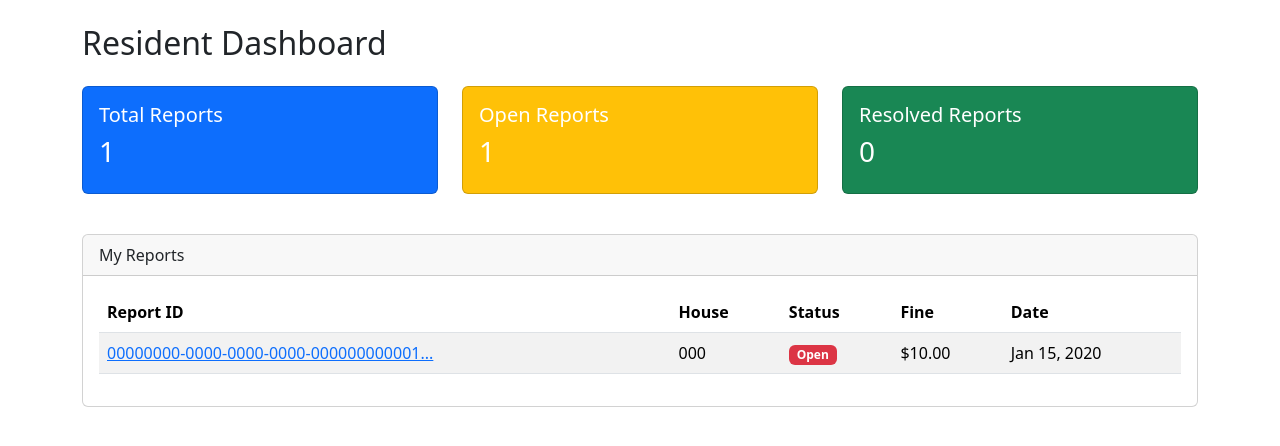
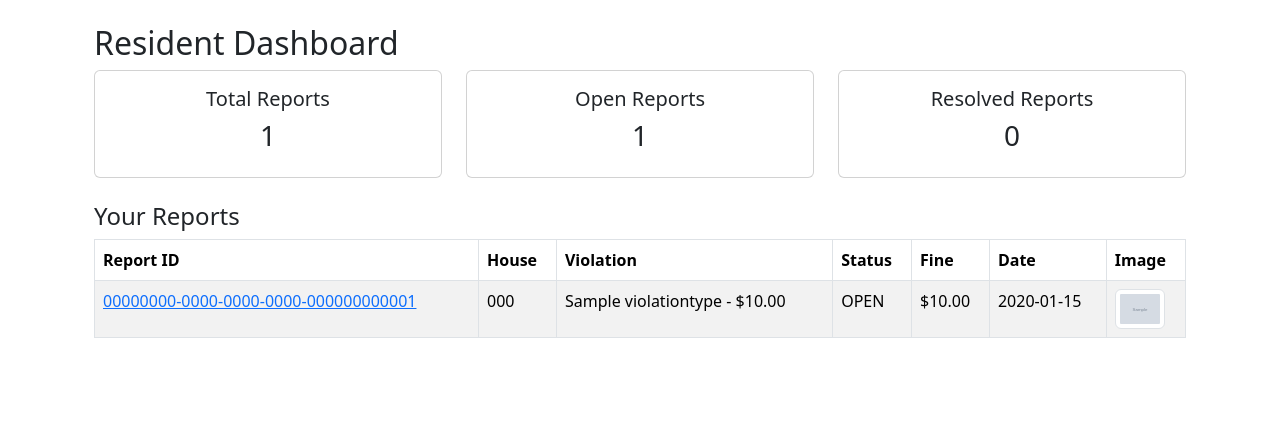
Before and after one commit to maxmarumbwa/arlington_estate_app, a Django app: page /reports/dashboard/ in a window 1280 px wide. Shown: the part 56-502 px from the top of the page. Run offline with Django 5.2, Linux system fonts and the light colour scheme; a user stored in the database is signed in; tables that the repository leaves empty hold one stand-in row (values such as "Sample post"); grey boxes marked "Sample" are stand-in pictures.

Commit message:
imgage upload fixed for single image

```diff
--- a/reporting/forms.py
+++ b/reporting/forms.py
@@ -7,12 +7,12 @@ class PropertyReportForm(forms.ModelForm):
         model = PropertyReport
         fields = [
             "house_number",
+            "violation",
+            "description",
             "latitude",
             "longitude",
-            "violation",
-            "description",
+            "image",  # include single image
         ]
-
         widgets = {
             "latitude": forms.HiddenInput(),
             "longitude": forms.HiddenInput(),
--- a/reporting/models.py
+++ b/reporting/models.py
@@ -13,6 +13,9 @@ class Community(models.Model):
     address = models.TextField()
     contact_email = models.EmailField()
     contact_phone = models.CharField(max_length=20, blank=True, null=True)
+
+    class Meta:
+        verbose_name_plural = "Communities"
 
     def __str__(self):
         return self.name
@@ -33,7 +36,7 @@ class Profile(models.Model):
         ("ICT", "ICT"),
     ]
 
-    user = models.OneToOneField(User, on_delete=models.CASCADE)
+    user = models.OneToOneField(User, on_delete=models.CASCADE, related_name="profile")
     user_type = models.CharField(max_length=20, choices=USER_TYPES)
     house_number = models.CharField(max_length=20, blank=True)
     phone = models.CharField(max_length=20, blank=True, null=True)
@@ -65,6 +68,9 @@ class ViolationType(models.Model):
     fine_amount = models.DecimalField(max_digits=10, decimal_places=2)
     is_active = models.BooleanField(default=True)
 
+    class Meta:
+        ordering = ["category", "name"]
+
     def __str__(self):
         return f"{self.name} - ${self.fine_amount}"
 
@@ -73,9 +79,12 @@ class ViolationType(models.Model):
 # PROPERTY REPORT
 # ==============================
 
+from django.db import models
+from django.contrib.auth.models import User
+import uuid
+
 
 class PropertyReport(models.Model):
-
     STATUS_CHOICES = [
         ("OPEN", "Open"),
         ("IN_PROGRESS", "In Progress"),
@@ -83,39 +92,37 @@ class PropertyReport(models.Model):
     ]
 
     report_id = models.UUIDField(default=uuid.uuid4, editable=False, unique=True)
-
-    reported_by = models.ForeignKey(User, on_delete=models.SET_NULL, null=True)
+    reported_by = models.ForeignKey(
+        User, on_delete=models.SET_NULL, null=True, related_name="reports"
+    )
     house_number = models.CharField(max_length=50)
-
-    # 🗺 Location Fields (NEW)
     latitude = models.DecimalField(
         max_digits=9, decimal_places=6, blank=True, null=True
     )
     longitude = models.DecimalField(
         max_digits=9, decimal_places=6, blank=True, null=True
     )
-
-    violation = models.ForeignKey(ViolationType, on_delete=models.SET_NULL, null=True)
-
+    violation = models.ForeignKey(
+        "ViolationType", on_delete=models.SET_NULL, null=True, related_name="reports"
+    )
     description = models.TextField(blank=True)
-
     fine_amount = models.DecimalField(
         max_digits=10, decimal_places=2, null=True, blank=True
     )
     fine_paid = models.BooleanField(default=False)
-
     status = models.CharField(max_length=20, choices=STATUS_CHOICES, default="OPEN")
-
     created_at = models.DateTimeField(auto_now_add=True)
 
+    # 🔥 Add a single image field
+    image = models.ImageField(upload_to="reports/", null=True, blank=True)
+
     def save(self, *args, **kwargs):
-        # Automatically assign fine from predefined violation
         if self.violation and not self.fine_amount:
             self.fine_amount = self.violation.fine_amount
         super().save(*args, **kwargs)
 
     def __str__(self):
-        return f"Report {self.report_id} - {self.house_number}"
+        return f"{self.house_number} - {self.status}"
 
 
 # ==============================
@@ -124,9 +131,16 @@ class PropertyReport(models.Model):
 
 
 class ReportImage(models.Model):
-    report = models.ForeignKey(PropertyReport, on_delete=models.CASCADE)
+    report = models.ForeignKey(
+        PropertyReport,
+        on_delete=models.CASCADE,
+        related_name="images",  # 🔥 VERY IMPORTANT
+    )
     image = models.ImageField(upload_to="reports/")
     uploaded_at = models.DateTimeField(auto_now_add=True)
+
+    class Meta:
+        ordering = ["-uploaded_at"]
 
     def __str__(self):
         return f"Image for {self.report.house_number}"
@@ -138,10 +152,15 @@ class ReportImage(models.Model):
 
 
 class ReportComment(models.Model):
-    report = models.ForeignKey(PropertyReport, on_delete=models.CASCADE)
+    report = models.ForeignKey(
+        PropertyReport, on_delete=models.CASCADE, related_name="comments"
+    )
     user = models.ForeignKey(User, on_delete=models.CASCADE)
     comment = models.TextField()
     created_at = models.DateTimeField(auto_now_add=True)
 
+    class Meta:
+        ordering = ["created_at"]
+
     def __str__(self):
-        return f"Comment by {self.user.username}"
+        return f"{self.user.username} on {self.report.house_number}"
--- a/reporting/urls.py
+++ b/reporting/urls.py
@@ -4,6 +4,6 @@ from . import views
 urlpatterns = [
     path("", views.report_list, name="report_list"),
     path("report/<uuid:report_id>/", views.report_detail, name="report_detail"),
-    path("report/create/", views.report_create, name="report_create"),
+    path("report/create/", views.create_report, name="create_report"),
     path("dashboard/", views.resident_dashboard, name="resident_dashboard"),
 ]
--- a/reporting/views.py
+++ b/reporting/views.py
@@ -1,39 +1,48 @@
 from django.shortcuts import render, get_object_or_404, redirect
+from django.contrib.auth.decorators import login_required
 from .models import PropertyReport
 from .forms import PropertyReportForm
-from django.contrib.auth.decorators import login_required
 
 
+# -----------------------------
+# List all reports (admin or general view)
+# -----------------------------
+@login_required
 def report_list(request):
     reports = PropertyReport.objects.all().order_by("-created_at")
     return render(request, "reporting/report_list.html", {"reports": reports})
 
 
+# -----------------------------
+# Detail view for a single report
+# -----------------------------
+@login_required
 def report_detail(request, report_id):
     report = get_object_or_404(PropertyReport, report_id=report_id)
     return render(request, "reporting/report_detail.html", {"report": report})
 
 
+# -----------------------------
+# Create a new property report
+# -----------------------------
 @login_required
-def report_create(request):
+def create_report(request):
     if request.method == "POST":
         form = PropertyReportForm(request.POST, request.FILES)
         if form.is_valid():
             report = form.save(commit=False)
-            report.reported_by = request.user
+            report.reported_by = request.user  # Link report to logged-in user
             report.save()
-            return redirect("report_detail", report_id=report.report_id)
+            return redirect("resident_dashboard")
     else:
         form = PropertyReportForm()
 
-    return render(request, "reporting/report_form.html", {"form": form})
+    return render(request, "reporting/create_report.html", {"form": form})
 
 
-########-- SHOW reports created by loggedin user-----##
-from django.contrib.auth.decorators import login_required
-from .models import PropertyReport
-
-
+# -----------------------------
+# Resident dashboard (show reports by logged-in user)
+# -----------------------------
 @login_required
 def resident_dashboard(request):
     # Only show reports created by this user
--- a/templates/reporting/resident_dashboard.html
+++ b/templates/reporting/resident_dashboard.html
@@ -1,83 +1,68 @@
 {% extends "base.html" %}
 
 {% block content %}
-<h2 class="mb-4">Resident Dashboard</h2>
+<div class="container mt-4">
+    <h2>Resident Dashboard</h2>
 
-<!-- Summary Cards -->
     <div class="row mb-4">
-    <div class="col-md-4 mb-3">
-        <div class="card text-white bg-primary">
+        <div class="col-md-4">
+            <div class="card text-center">
                 <div class="card-body">
                     <h5>Total Reports</h5>
-                <h3>{{ total_reports }}</h3>
+                    <p class="h3">{{ total_reports }}</p>
                 </div>
             </div>
         </div>
-
-    <div class="col-md-4 mb-3">
-        <div class="card text-white bg-warning">
+        <div class="col-md-4">
+            <div class="card text-center">
                 <div class="card-body">
                     <h5>Open Reports</h5>
-                <h3>{{ open_reports }}</h3>
+                    <p class="h3">{{ open_reports }}</p>
                 </div>
             </div>
         </div>
-
-    <div class="col-md-4 mb-3">
-        <div class="card text-white bg-success">
+        <div class="col-md-4">
+            <div class="card text-center">
                 <div class="card-body">
                     <h5>Resolved Reports</h5>
-                <h3>{{ resolved_reports }}</h3>
+                    <p class="h3">{{ resolved_reports }}</p>
                 </div>
             </div>
         </div>
     </div>
 
-<!-- Report Table -->
-<div class="card">
-    <div class="card-header">
-        My Reports
-    </div>
-    <div class="card-body table-responsive">
-        <table class="table table-striped">
+    <h4>Your Reports</h4>
+    <table class="table table-striped table-bordered table-responsive">
         <thead>
             <tr>
                 <th>Report ID</th>
                 <th>House</th>
+                <th>Violation</th>
                 <th>Status</th>
                 <th>Fine</th>
                 <th>Date</th>
+                <th>Image</th>
             </tr>
         </thead>
         <tbody>
             {% for report in reports %}
             <tr>
+                <td><a href="{% url 'report_detail' report.report_id %}">{{ report.report_id }}</a></td>
+                <td>{{ report.house_number }}</td>
+                <td>{{ report.violation }}</td>
+                <td>{{ report.status }}</td>
+                <td>${{ report.fine_amount }}</td>
+                <td>{{ report.created_at|date:"Y-m-d" }}</td>
                 <td>
-                        <a href="{% url 'report_detail' report.report_id %}">
-                            {{ report.report_id|slice:":8" }}...
-                        </a>
-                    </td>
-                    <td>{{ report.house_number }}</td>
-                    <td>
-                        {% if report.status == "OPEN" %}
-                            <span class="badge bg-danger">Open</span>
-                        {% elif report.status == "IN_PROGRESS" %}
-                            <span class="badge bg-warning text-dark">In Progress</span>
+                    {% if report.images.first %}
+                        <img src="{{ report.images.first.image.url }}" alt="Report Image" width="50" class="img-thumbnail">
                     {% else %}
-                            <span class="badge bg-success">Resolved</span>
+                        No Image
                     {% endif %}
                 </td>
-                    <td>${{ report.fine_amount }}</td>
-                    <td>{{ report.created_at|date:"M d, Y" }}</td>
-                </tr>
-                {% empty %}
-                <tr>
-                    <td colspan="5">No reports submitted yet.</td>
             </tr>
             {% endfor %}
         </tbody>
     </table>
 </div>
-</div>
-
 {% endblock %}
```
Also changed, not shown: templates/reporting/report_detail.html (+34 -11 lines), templates/reporting/report_form.html (+34 -25 lines), templates/reporting/report_list.html (+18 -11 lines), reporting/migrations/0002_alter_community_options_alter_propertyreport_options_and_more.py (added), reporting/migrations/0003_alter_propertyreport_options_and_more.py (added). Lines whose indentation alone changed are shown as unchanged.
